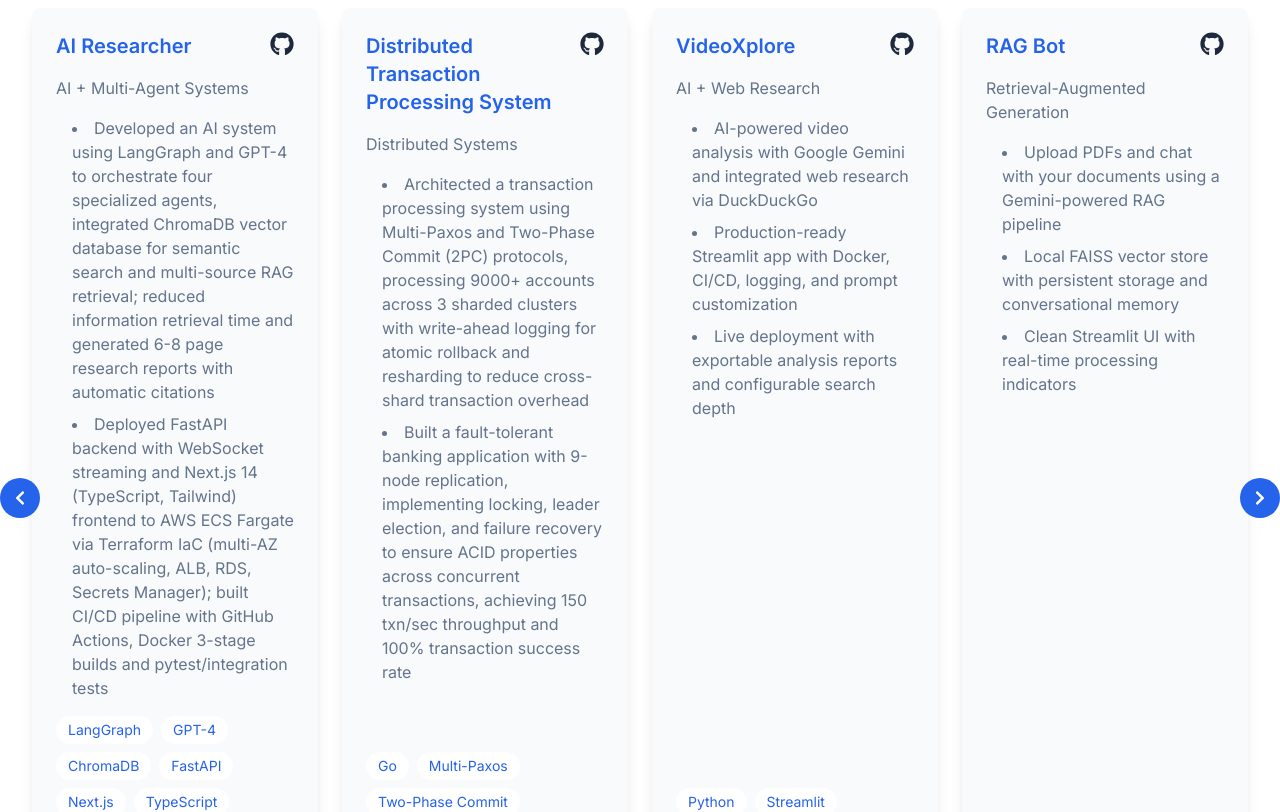
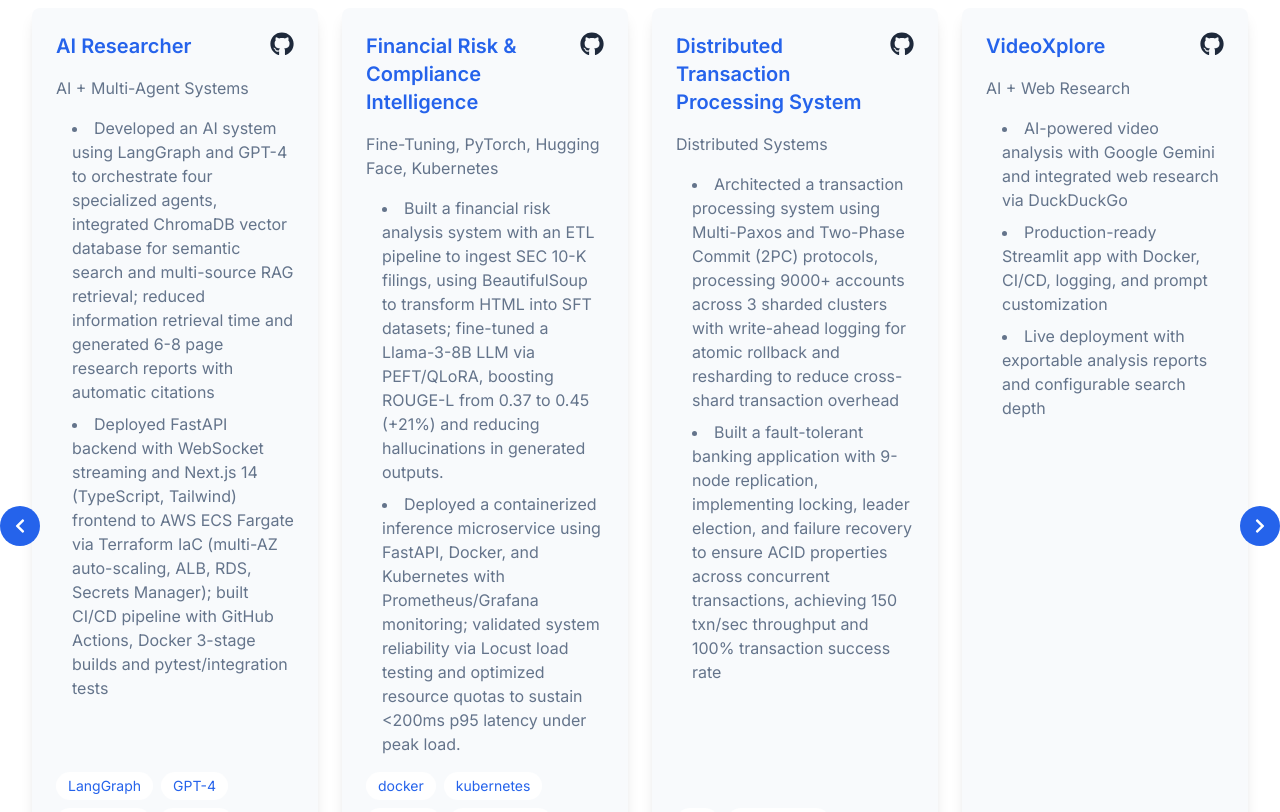
Before and after one commit to ShivamMishra1603/ShivamMishra1603.github.io, a React (Vite) app: page / in a window 1280 px wide. Shown: the part 3100-3912 px from the top of the page. Built offline with nearby package versions, Linux system fonts and the light colour scheme.

Commit message:
Updated resume with Fine Tuning Project

```diff
--- a/src/components/Projects.tsx
+++ b/src/components/Projects.tsx
@@ -14,6 +14,16 @@
         "Deployed FastAPI backend with WebSocket streaming and Next.js 14 (TypeScript, Tailwind) frontend to AWS ECS Fargate via Terraform IaC (multi-AZ auto-scaling, ALB, RDS, Secrets Manager); built CI/CD pipeline with GitHub Actions, Docker 3-stage builds and pytest/integration tests"
       ],
       technologies: ["LangGraph", "GPT-4", "ChromaDB", "FastAPI", "Next.js", "TypeScript", "Tailwind CSS", "AWS ECS", "Terraform", "Docker", "GitHub Actions", "WebSocket"]
+    },
+    {
+      title: "Financial Risk & Compliance Intelligence",
+      category: "Fine-Tuning, PyTorch, Hugging Face, Kubernetes",
+      github: "https://github.com/ShivamMishra1603/financial-risk-compliance-intelligence",
+      description: [
+        "Built a financial risk analysis system with an ETL pipeline to ingest SEC 10-K filings, using BeautifulSoup to transform HTML into SFT datasets; fine-tuned a Llama-3-8B LLM via PEFT/QLoRA, boosting ROUGE-L from 0.37 to 0.45 (+21%) and reducing hallucinations in generated outputs.",
+        "Deployed a containerized inference microservice using FastAPI, Docker, and Kubernetes with Prometheus/Grafana monitoring; validated system reliability via Locust load testing and optimized resource quotas to sustain <200ms p95 latency under peak load."
+      ],
+      technologies: ["docker", "kubernetes", "grafana", "prometheus", "pytorch", "fine-tuning", "mlops", "fastapi", "huggingface", "qlora", "llama3"]
     },
     {
       title: "Distributed Transaction Processing System",
```
Also changed, not shown: 1 other file (tests, documents, lock files or other folders).
